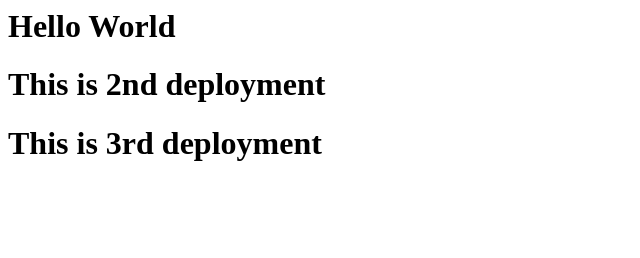
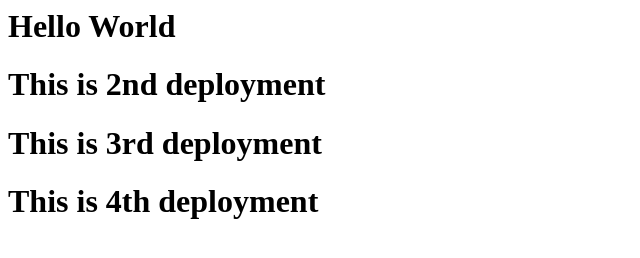
Before and after one commit to saifatc/hello-world, a plain HTML site: page index.html in a window 1280 px wide. Shown: the whole page, without its empty margins (0-640 px from the left). Drawn offline with Linux system fonts and the light colour scheme.

Commit message:
Update index.html

```diff
--- a/index.html
+++ b/index.html
@@ -1,3 +1,4 @@
 <h1>Hello World</h1>
 <h1>This is 2nd deployment</h1>
 <h1>This is 3rd deployment</h1>
+<h1>This is 4th deployment</h1>
```
